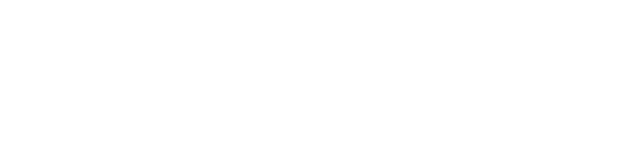
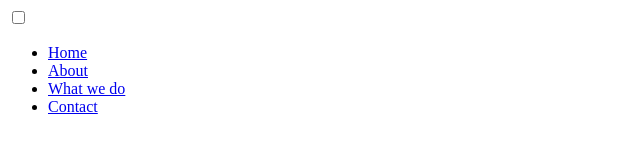
Before and after one commit to karolina-michalak/mini-projects, a plain HTML site: page menu/index.html in a window 1280 px wide. Shown: the whole page, without its empty margins (0-640 px from the left). Drawn offline with Linux system fonts and the light colour scheme.

Commit message:
created menu skeleton

```diff
--- a/menu/index.html
+++ b/menu/index.html
@@ -8,6 +8,21 @@
     <title>Menu</title>
 </head>
 <body>
-
+    <div class="menu-wrap">
+        <input type="checkbox" class="toggle">
+        <div class="hamburger"></div></div></div>
+        <div class="menu">
+            <div>
+                <div>
+                    <ul>
+                        <li><a href="#">Home</a></li>
+                        <li><a href="#">About</a></li>
+                        <li><a href="#">What we do</a></li>
+                        <li><a href="#">Contact</a></li>
+                    </ul>
+                </div>
+            </div>
+        </div>
+    </div>
 </body>
 </html>
```
